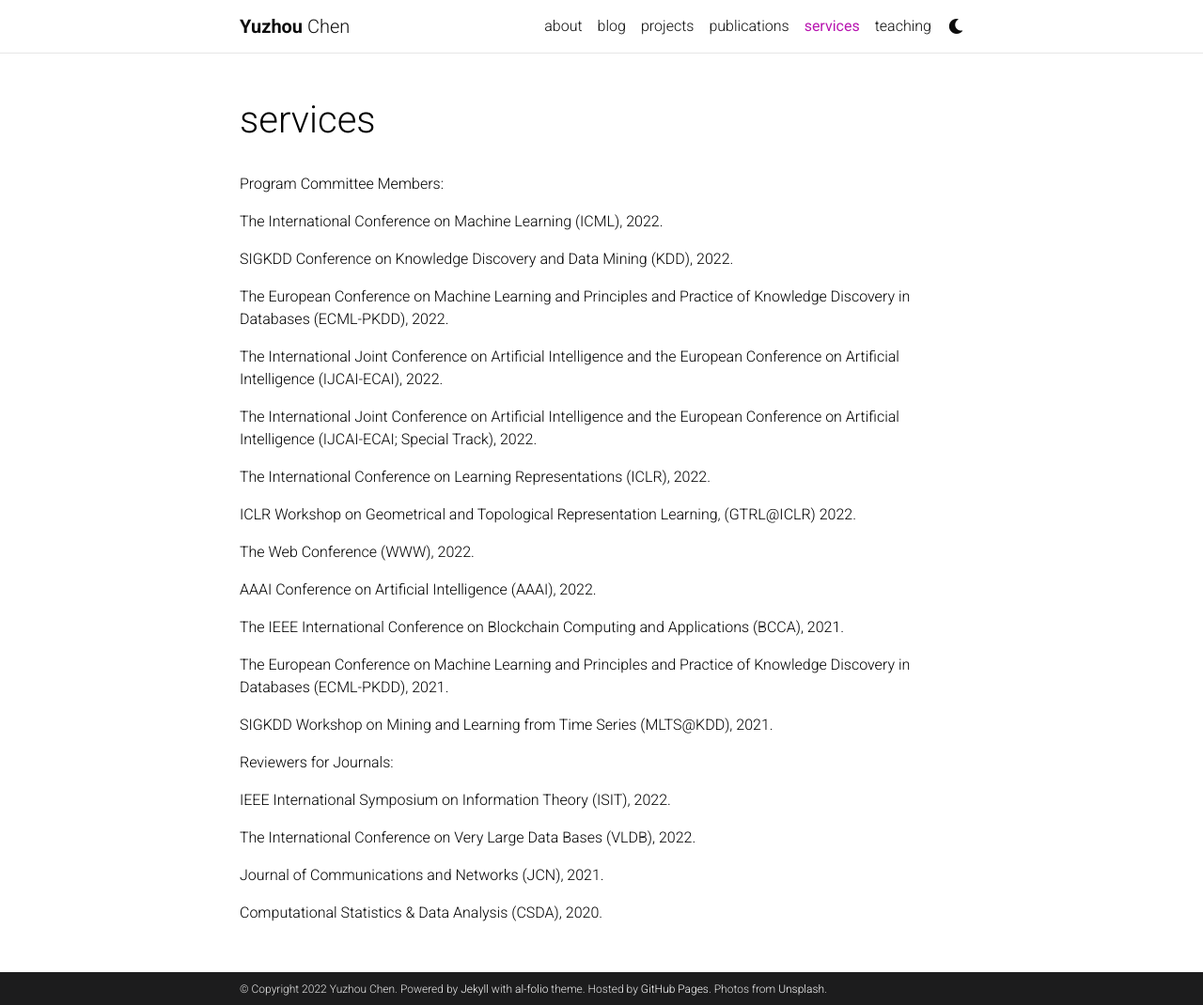
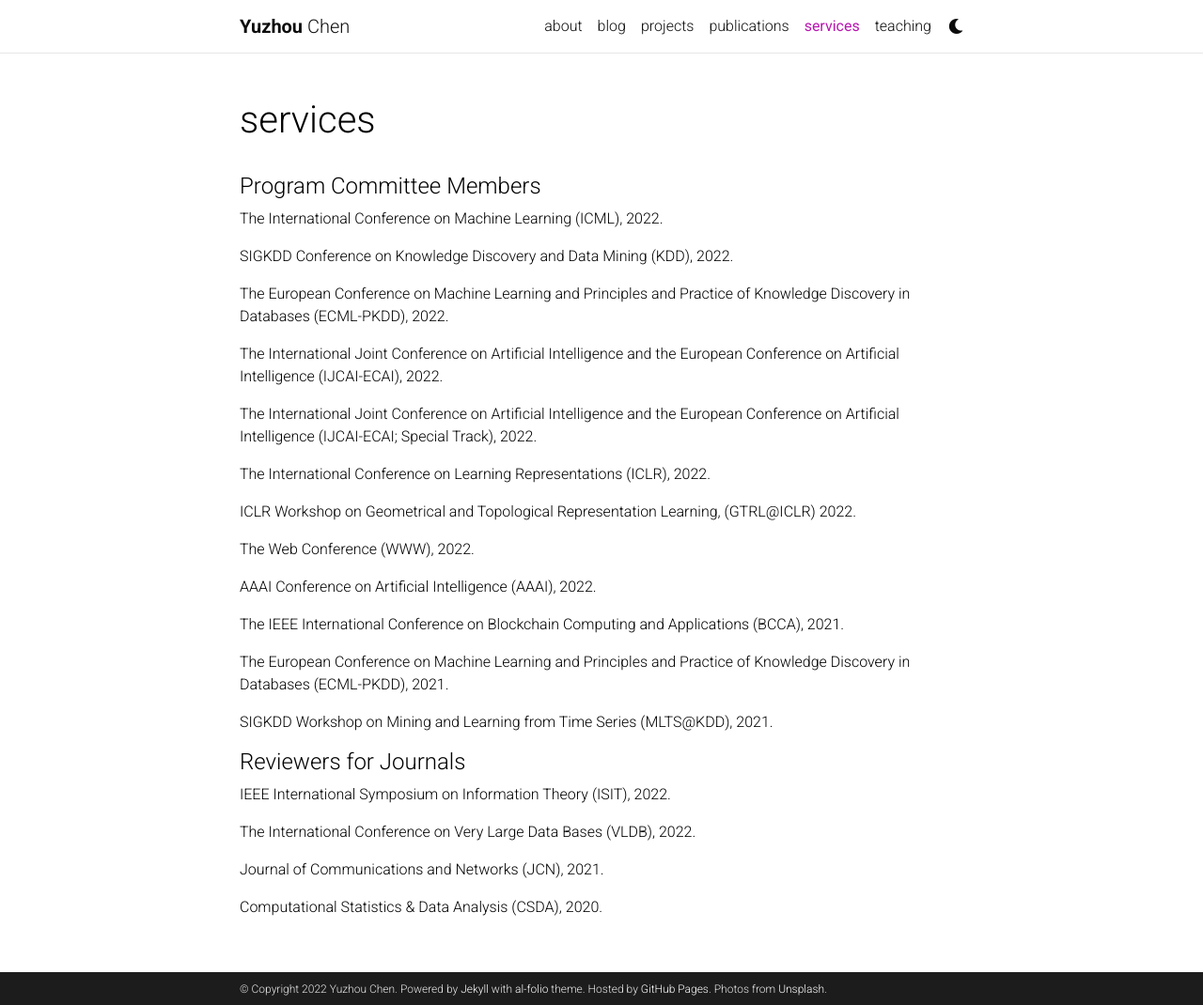
Before and after one commit to yuzhouguangc/yuguang_website, a Jekyll site: the page built from _pages/services.md, in a window 1280 px wide and 1070 px high. Shown: the whole window at 94% size. Built offline with Jekyll 4.4.1, drawn with Linux system fonts in a browser that asks for light colours; comment, search, counter and statistics services are not loaded; a style sheet for code colours, icons or effects is not loaded.

```diff
--- a/_pages/services.md
+++ b/_pages/services.md
@@ -6,7 +6,7 @@ description:
 nav: true
 ---
 
-Program Committee Members:
+#### Program Committee Members
 
 The International Conference on Machine Learning (ICML), 2022.
 
@@ -33,7 +33,7 @@ The European Conference on Machine Learning and Principles and Practice of Knowl
 SIGKDD Workshop on Mining and Learning from Time Series (MLTS@KDD), 2021.
 
 
-Reviewers for Journals:
+#### Reviewers for Journals
 
 IEEE International Symposium on Information Theory (ISIT), 2022.
 
```
